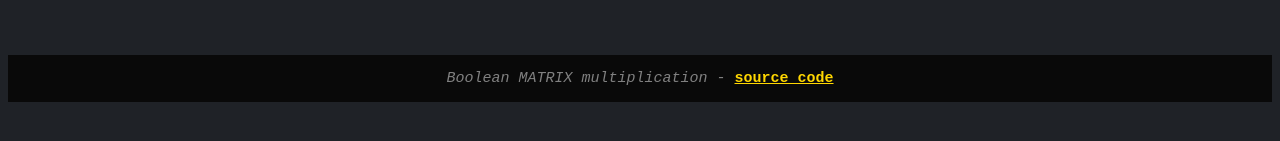
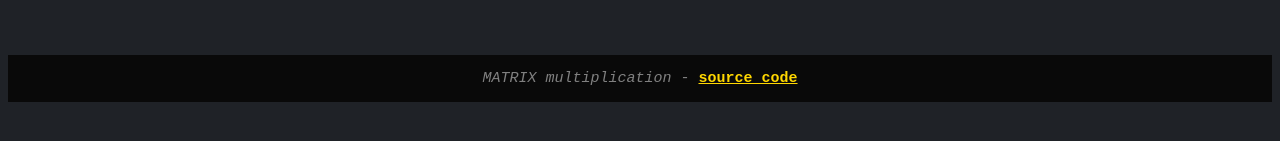
Before and after one commit to MohammadForoutan/bool-matrix-multi, a website: page index.html in a window 1280 px wide. Shown: the part 549-690 px from the top of the page. Drawn offline with Linux system fonts and the light colour scheme.

Commit message:
add readme.md file

```diff
--- a/index.html
+++ b/index.html
@@ -68,7 +68,7 @@
 			style="color: gray; background: #090909; padding: 15px; font-size: 15px"
 			class="t-center"
 		>
-			<i> Boolean MATRIX multiplication - </i>
+			<i> MATRIX multiplication - </i>
 			<b
 				><a
 					style="color: gold"
```
Also changed, not shown: README.md, screenshot.jpg (added).
